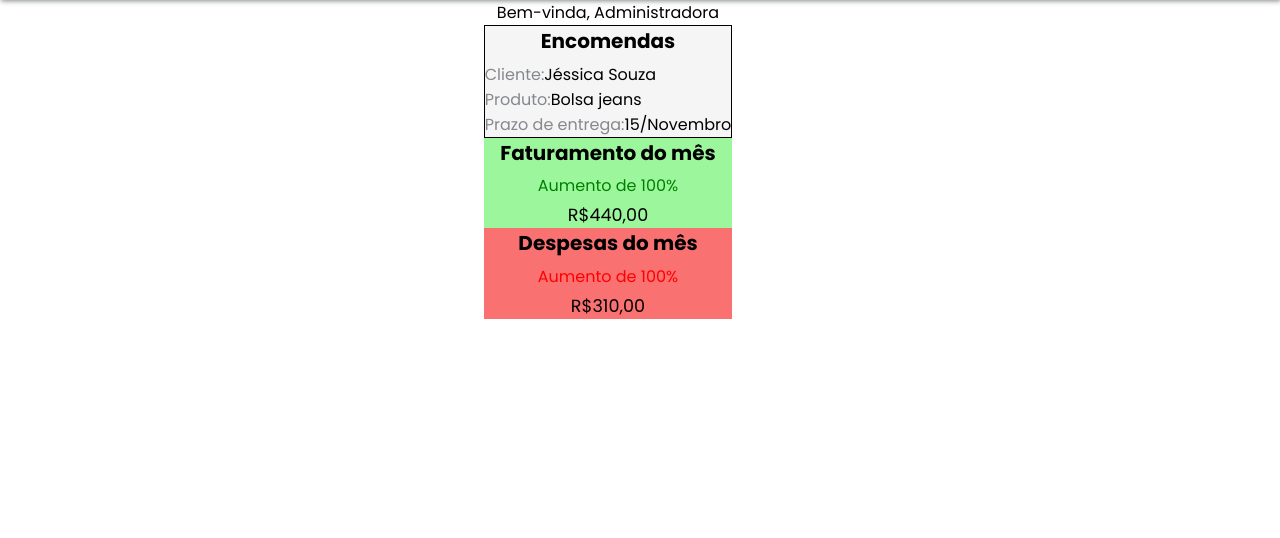
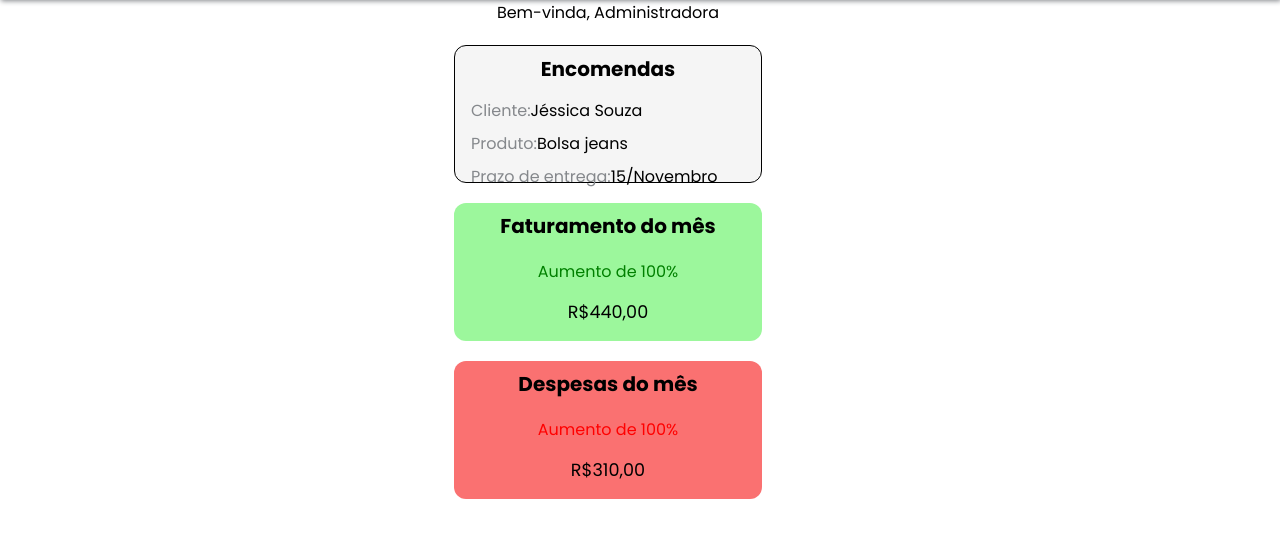
Before and after one commit to 0DevMax/dashboardapp, a Flask app: page / in a window 1280 px wide. Shown: the part 57-595 px from the top of the page. Run offline with Flask 2, Linux system fonts and the light colour scheme; data that the repository does not hold is empty; some libraries are stand-ins or nearby versions; some web fonts are replaced.

Commit message:
Ajuste na página inicial

```diff
--- a/static/css/styles.css
+++ b/static/css/styles.css
@@ -160,6 +160,17 @@ button > div {
     background-color: #9047fa;
     color: white;
     font-size: 26px;
+}
+
+.card {
+    border-radius: 0.75rem;
+    height: 8.625rem;
+    margin: 1.25rem;
+    padding: 0.5rem 1rem 0 1rem;
+    width: 19.25rem;
+    display: flex;
+    flex-direction: column;
+    gap: 0.5rem;
 }
 
 .conteudo {
```
